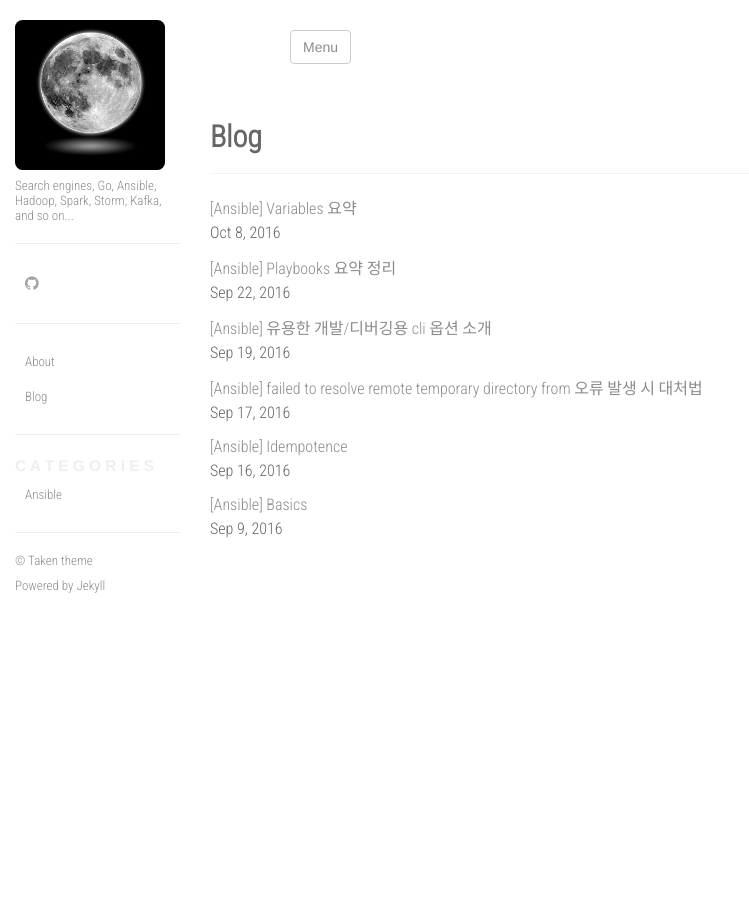
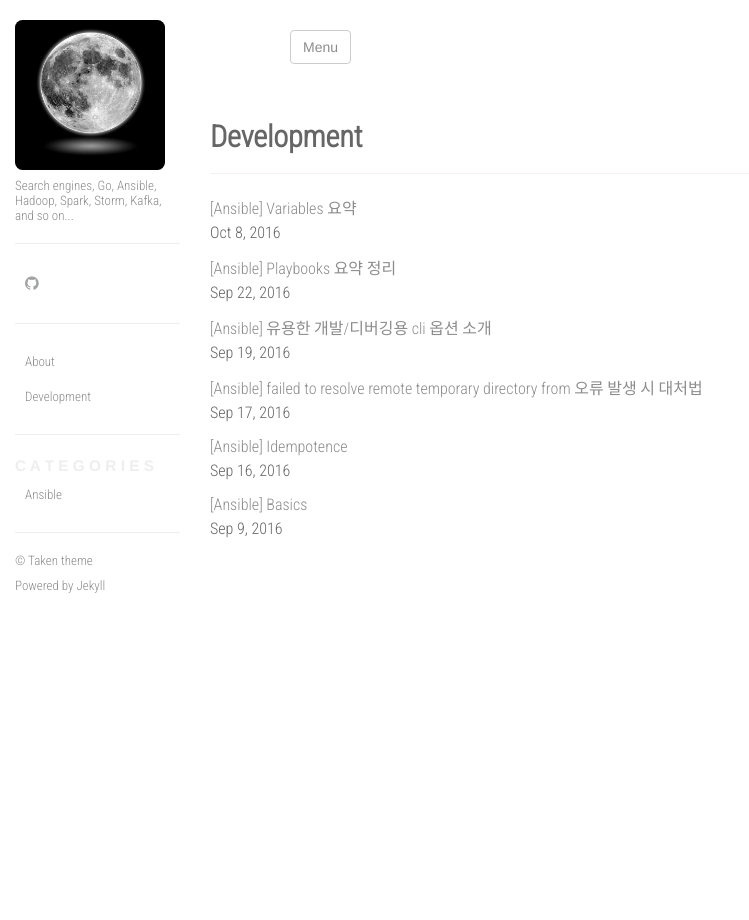
Before and after one commit to MoonStrike/moonstrike.github.io, a Jekyll site: the page built from index.html, in a window 1280 px wide. Shown: the whole page, without its empty margins (0-749 px from the left). Built offline with Jekyll 4.4.1, drawn with Linux system fonts in a browser that asks for light colours; nearby versions of some CDN libraries; the list of posts is cut into pages by our own code.

Commit message:
Blog title 변경

```diff
--- a/index.html
+++ b/index.html
@@ -5,7 +5,7 @@
 
  <div class="post-container">
 
-  <h2 class="post-title">Blog</h2>
+	<h2 class="post-title">Development</h2>
 
   <hr>
 
```
Also changed, not shown: blog.md (+1 -1 lines).
